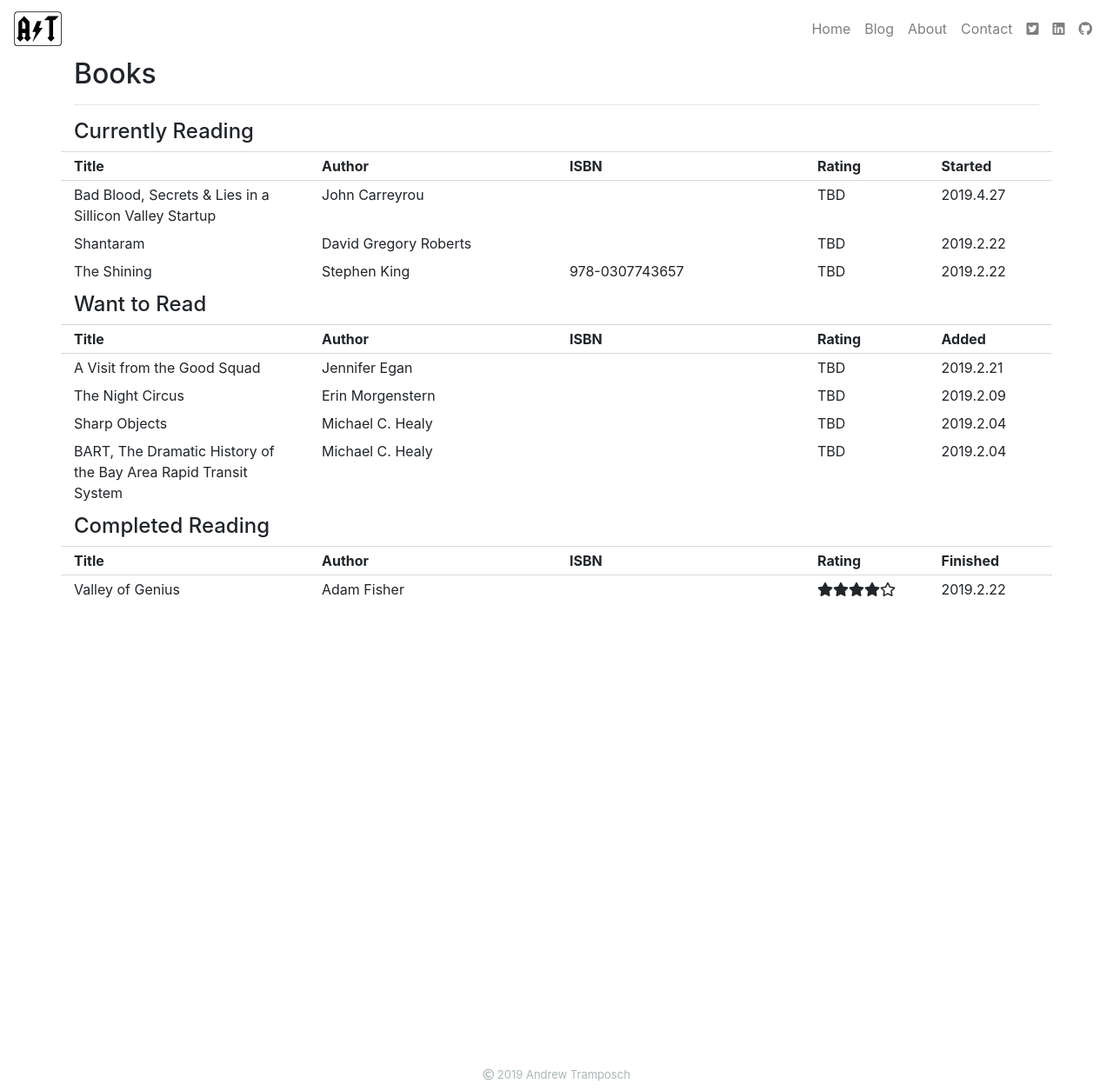
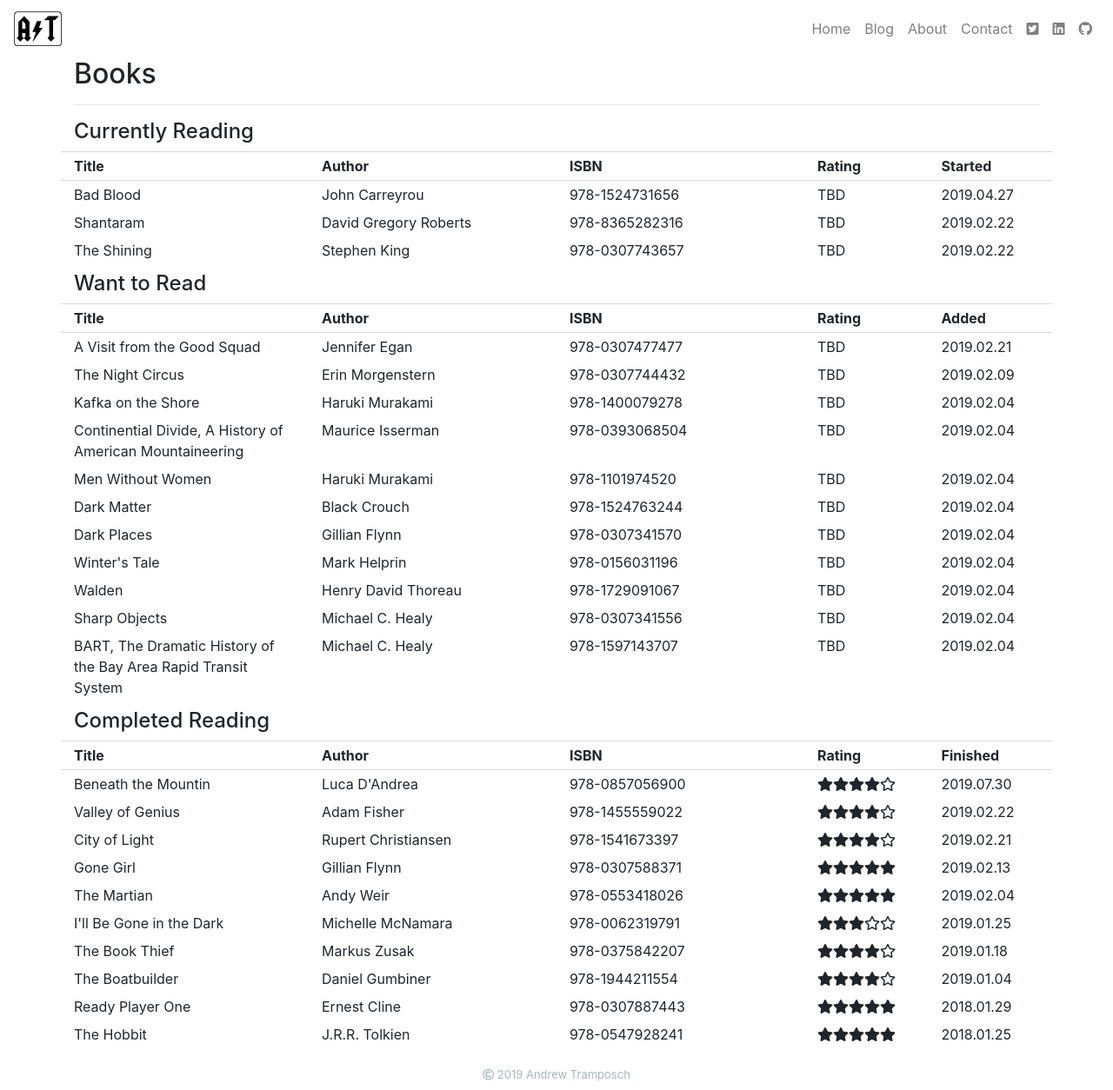
Before and after one commit to atramposch/website, a Jekyll site: the page built from about/books.html, in a window 1280 px wide and 1254 px high. Shown: the whole window at 87% size. Built offline with Jekyll 4.4.1, drawn with Linux system fonts in a browser that asks for light colours.

Commit message:
completed adding books to books.yml

```diff
--- a/_data/books.yml
+++ b/_data/books.yml
@@ -3,69 +3,221 @@
   author: Stephen King
   isbn: 978-0307743657
   rating: TBD
-  date_added: 2019.2.22
-  date_started: 2019.2.22
+  date_added: 2019.02.22
+  date_started: 2019.02.22
   date_finished:
 
 - title: A Visit from the Good Squad
   category: Want to Read
   author: Jennifer Egan
-  isbn:
+  isbn: 978-0307477477
   rating: TBD
-  date_added: 2019.2.21
+  date_added: 2019.02.21
   date_started:
   date_finished:
 
 - title: Shantaram
   category: Currently Reading
   author: David Gregory Roberts
-  isbn:
+  isbn: 978-8365282316
   rating: TBD
-  date_added: 2019.2.09
-  date_started: 2019.2.22
+  date_added: 2019.02.09
+  date_started: 2019.02.22
   date_finished:
 
 - title: Valley of Genius
   category: Read
   author: Adam Fisher
-  isbn:
+  isbn: 978-1455559022
   rating: 4
-  date_added: 2019.2.04
-  date_started: 2019.2.04
-  date_finished: 2019.2.22
+  date_added: 2019.02.04
+  date_started: 2019.02.04
+  date_finished: 2019.02.22
 
 - title: The Night Circus
   category: Want to Read
   author: Erin Morgenstern
-  isbn:
+  isbn: 978-0307744432
   rating: TBD
-  date_added: 2019.2.09
+  date_added: 2019.02.09
   date_started:
   date_finished:
 
-- title: Bad Blood, Secrets & Lies in a Sillicon Valley Startup
+- title: Bad Blood
   category: Currently Reading
   author: John Carreyrou
-  isbn:
+  isbn: 978-1524731656
   rating: TBD
-  date_added: 2019.2.04
-  date_started: 2019.4.27
+  date_added: 2019.02.04
+  date_started: 2019.04.27
   date_finished:
 
 - title: BART, The Dramatic History of the Bay Area Rapid Transit System
   category: Want to Read
   author: Michael C. Healy
-  isbn:
+  isbn: 978-1597143707
   rating: TBD
-  date_added: 2019.2.04
+  date_added: 2019.02.04
   date_started:
   date_finished:
 
 - title: Sharp Objects
   category: Want to Read
   author: Michael C. Healy
-  isbn:
+  isbn: 978-0307341556
   rating: TBD
-  date_added: 2019.2.04
+  date_added: 2019.02.04
   date_started:
   date_finished:
+
+- title: Walden
+  category: Want to Read
+  author: Henry David Thoreau
+  isbn: 978-1729091067
+  rating: TBD
+  date_added: 2019.02.04
+  date_started:
+  date_finished:
+
+- title: The Stranger in the Woods
+  author: Michael Finkel
+  isbn: 978-1101911532
+  rating: TBD
+  date_added: 2019.02.04
+  date_started:
+  date_finished:
+
+- title: Winter's Tale
+  category: Want to Read
+  author: Mark Helprin
+  isbn: 978-0156031196
+  rating: TBD
+  date_added: 2019.02.04
+  date_started:
+  date_finished:
+
+- title: Dark Places
+  category: Want to Read
+  author: Gillian Flynn
+  isbn: 978-0307341570
+  rating: TBD
+  date_added: 2019.02.04
+  date_started:
+  date_finished:
+
+- title: Dark Matter
+  category: Want to Read
+  author: Black Crouch
+  isbn: 978-1524763244
+  rating: TBD
+  date_added: 2019.02.04
+  date_started:
+  date_finished:
+
+- title: Men Without Women
+  category: Want to Read
+  author: Haruki Murakami
+  isbn: 978-1101974520
+  rating: TBD
+  date_added: 2019.02.04
+  date_started:
+  date_finished:
+
+- title: Continential Divide, A History of American Mountaineering
+  category: Want to Read
+  author: Maurice Isserman
+  isbn: 978-0393068504
+  rating: TBD
+  date_added: 2019.02.04
+  date_started:
+  date_finished:
+
+- title: Kafka on the Shore
+  category: Want to Read
+  author: Haruki Murakami
+  isbn: 978-1400079278
+  rating: TBD
+  date_added: 2019.02.04
+  date_started:
+  date_finished:
+
+- title: City of Light
+  category: Read
+  author: Rupert Christiansen
+  isbn: 978-1541673397
+  rating: 4
+  date_added: 2019.02.03
+  date_started:
+  date_finished: 2019.02.21
+
+- title: Gone Girl
+  category: Read
+  author: Gillian Flynn
+  isbn: 978-0307588371
+  rating: 5
+  date_added: 2019.01.25
+  date_started:
+  date_finished: 2019.02.13
+
+- title: I'll Be Gone in the Dark
+  category: Read
+  author: Michelle McNamara
+  isbn: 978-0062319791
+  rating: 3
+  date_added: 2019.01.18
+  date_started:
+  date_finished: 2019.01.25
+
+- title: The Book Thief
+  category: Read
+  author: Markus Zusak
+  isbn: 978-0375842207
+  rating: 4
+  date_added: 2019.01.06
+  date_started:
+  date_finished: 2019.01.18
+
+- title: The Boatbuilder
+  category: Read
+  author: Daniel Gumbiner
+  isbn: 978-1944211554
+  rating: 4
+  date_added: 2019.01.03
+  date_started:
+  date_finished: 2019.01.04
+
+- title: Beneath the Mountin
+  category: Read
+  author: Luca D'Andrea
+  isbn: 978-0857056900
+  rating: 4
+  date_added: 2018.07.22
+  date_started:
+  date_finished: 2019.07.30
+
+- title: The Martian
+  category: Read
+  author: Andy Weir
+  isbn: 978-0553418026
+  rating: 5
+  date_added: 2019.02.04
+  date_started:
+  date_finished: 2019.02.04
+
+- title: Ready Player One
+  category: Read
+  author: Ernest Cline
+  isbn: 978-0307887443
+  rating: 5
+  date_added: 2018.01.25
+  date_started:
+  date_finished: 2018.01.29
+
+- title: The Hobbit
+  category: Read
+  author: J.R.R. Tolkien
+  isbn: 978-0547928241
+  rating: 5
+  date_added: 2019.01.20
+  date_started:
+  date_finished: 2018.01.25
--- a/about/books.html
+++ b/about/books.html
@@ -14,7 +14,7 @@ title: Andrew Tramposch | Books
     <div class="col-md font-weight-bold top-row-books pb-1 pt-1 d-none d-md-block">Started</div>
 </div>
 <div class="pb-2">
-    {% assign sorted = (site.data.books | sort: 'date_started') | reverse %} {% for book in sorted %}
+    {% assign sorted = site.data.books | sort: 'date_started' | reverse %} {% for book in sorted %}
     {% if book.category == "Currently Reading" %}
     <div class="row">
         <div class="col-md-3">
@@ -59,7 +59,7 @@ title: Andrew Tramposch | Books
     <div class="col-md font-weight-bold top-row-books pb-1 pt-1 d-none d-md-block">Added</div>
 </div>
 <div class="pb-2">
-    {% assign sorted = (site.data.books | sort: 'date_added') | reverse %} {% for book in sorted %}
+    {% assign sorted = site.data.books | sort: 'date_added' | reverse %} {% for book in sorted %}
     {% if book.category == "Want to Read" %}
     <div class="row">
         <div class="col-md-3">
@@ -103,7 +103,7 @@ title: Andrew Tramposch | Books
     <div class="col-md font-weight-bold top-row-books pb-1 pt-1 d-none d-md-block">Rating</div>
     <div class="col-md font-weight-bold top-row-books pb-1 pt-1 d-none d-md-block">Finished</div>
 </div>
-{% assign sorted = (site.data.books | sort: 'date_finished') | reverse %} {% for book in sorted %}
+{% assign sorted = site.data.books | sort: 'date_finished' | reverse %} {% for book in sorted %}
 {% if book.category == "Read" %}
 <div class="row">
     <div class="col-md-3">
```
